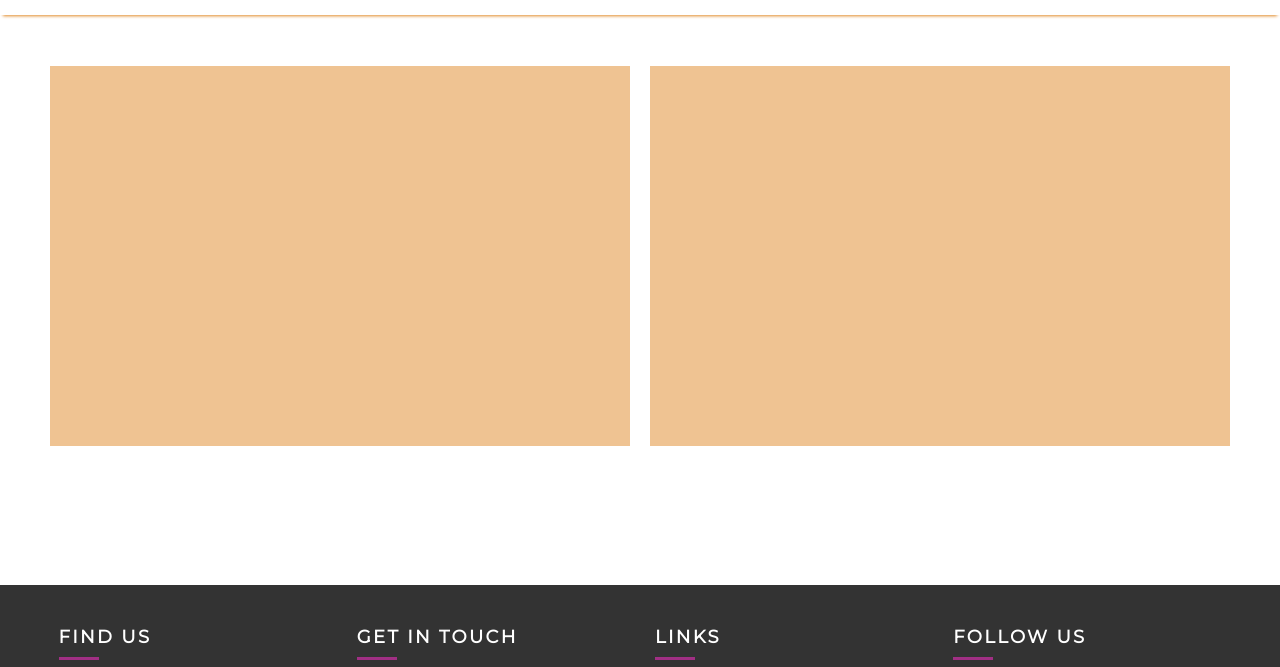
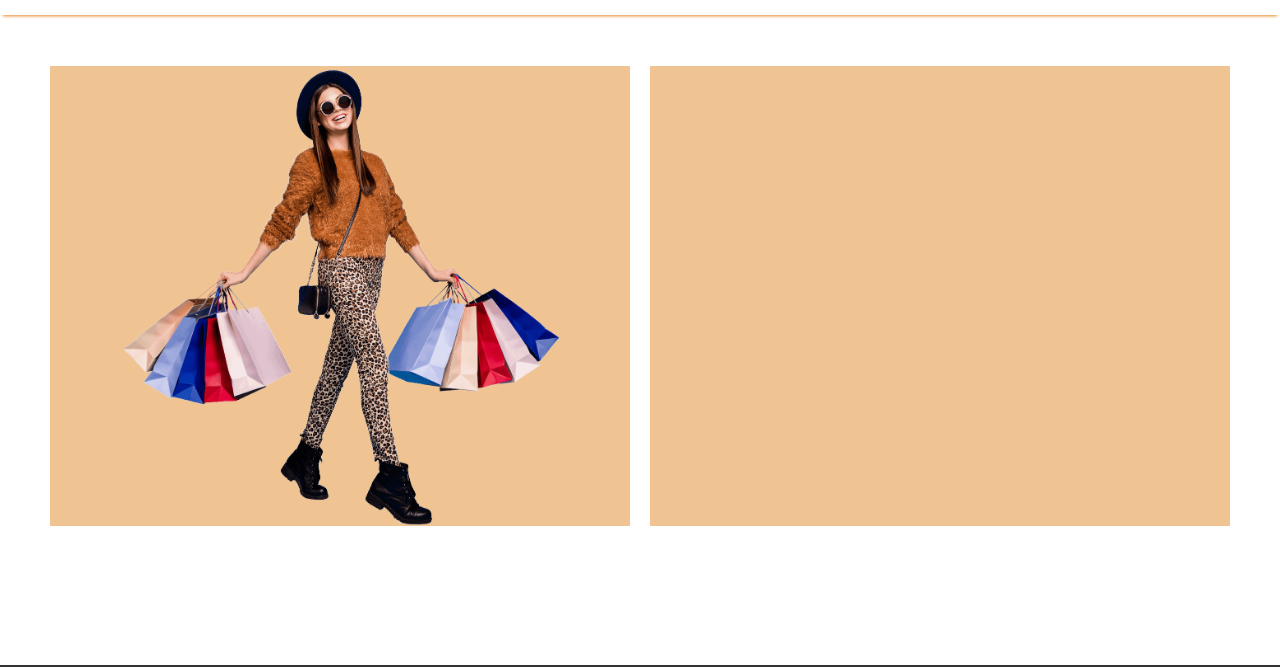
Before and after one commit to k-nadia/project-1, a plain HTML site: page visit.html in a window 1280 px wide. Shown: the part 97-764 px from the top of the page. Drawn offline with nearby package versions, Linux system fonts and the light colour scheme.

Commit message:
Upload 'Visit Us' image and add to section, apply styles so that image is contained within the div and aspect ratio is maintained

```diff
--- a/assets/css/style.css
+++ b/assets/css/style.css
@@ -224,7 +224,7 @@ section #icon {
 
 .box-1 {
     width: 50%;
-    height: 25rem;
+    height: 30rem;
     border: 10px solid #fff;
     flex-grow: 1;
     color: #000000;
--- a/visit.html
+++ b/visit.html
@@ -54,7 +54,7 @@
         <div class="container-1">
             <div class="row-1">
                 <div class="box-1">
-
+                    <img src="./assets/images/visit-us-image-1.png" id="s1-image" alt="full length photo of a woman smiling as she steps forward, holding several brightly coloured shopping bags in each hand">
                 </div>
                 <div class="box-1">
                     <h2></h2>
```
Also changed, not shown: assets/images/visit-us-image-1.png (added).
